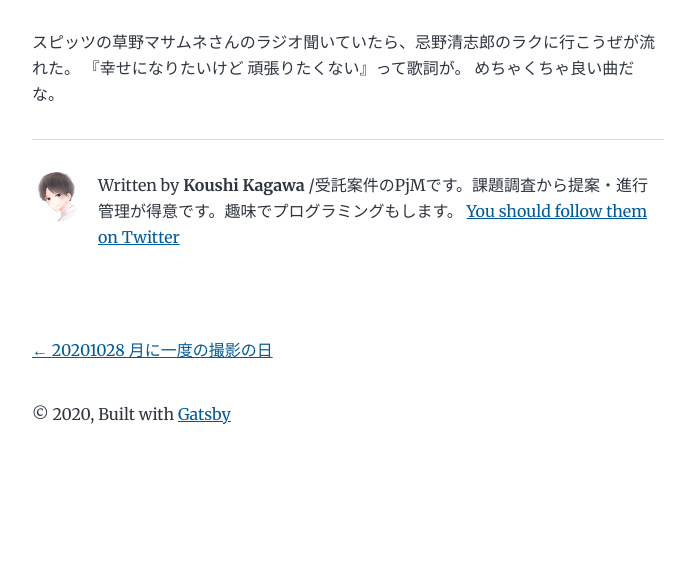
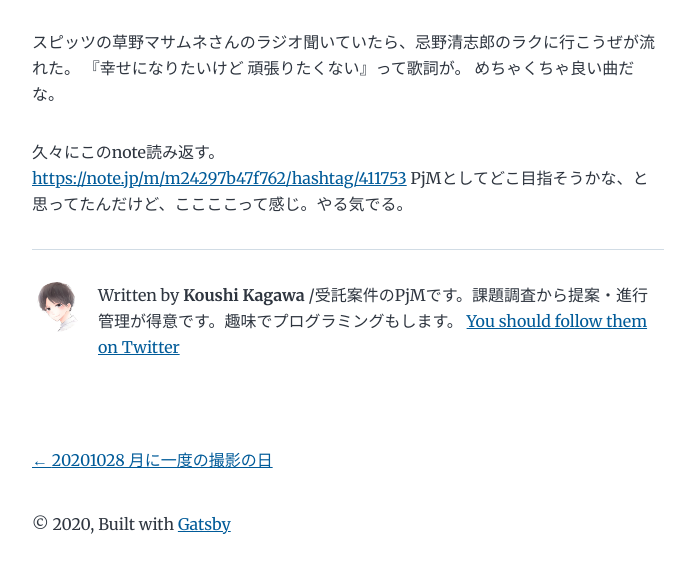
Before and after one commit to KoushiKagawa/my-gatsby-project, a Gatsby site: page /202010/20201030/ in a window 1280 px wide. Shown: the part 211-784 px from the top of the page, without its empty margins (292-978 px from the left). Built offline with nearby package versions, Linux system fonts and the light colour scheme; Gatsby itself is replaced by a stand-in of ours.

Commit message:
add 20201030

```diff
--- a/content/blog/202010/20201030.md
+++ b/content/blog/202010/20201030.md
@@ -7,3 +7,7 @@ description: "幼稚園まで"
 スピッツの草野マサムネさんのラジオ聞いていたら、忌野清志郎のラクに行こうぜが流れた。
 『幸せになりたいけど 頑張りたくない』って歌詞が。
 めちゃくちゃ良い曲だな。
+
+久々にこのnote読み返す。
+https://note.jp/m/m24297b47f762/hashtag/411753
+PjMとしてどこ目指そうかな、と思ってたんだけど、ここここって感じ。やる気でる。
```
